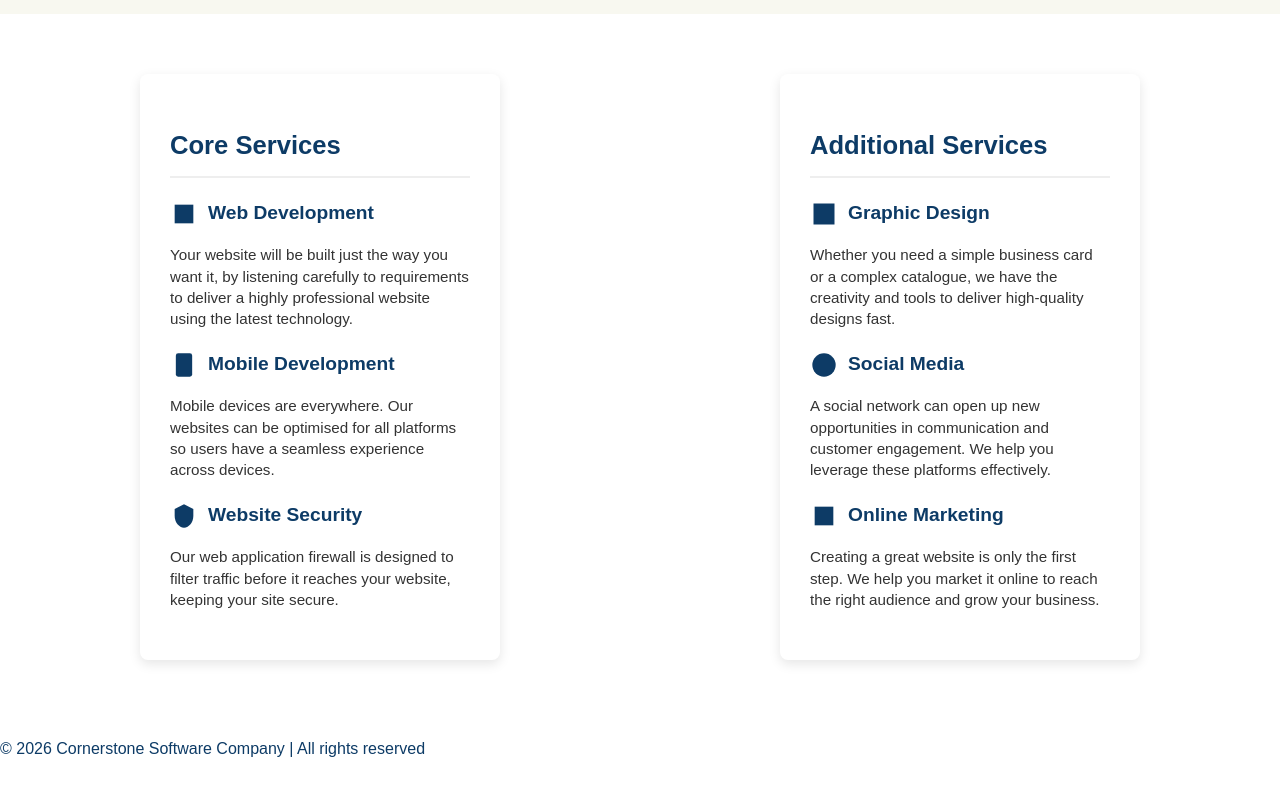
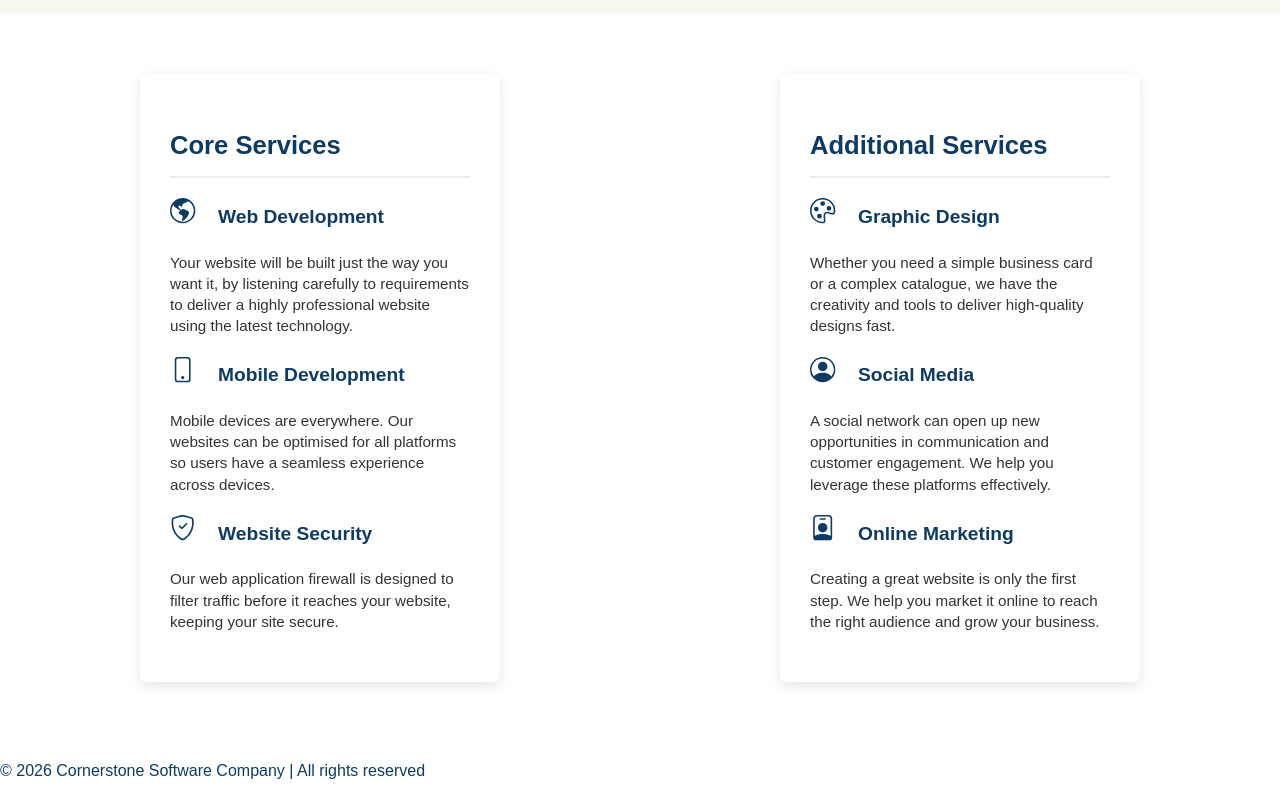
Before and after one commit to CONERSTONESOFTWARECOMPANY/cornerstone-software-website, a plain HTML site: page frontend/index.html in a window 1280 px wide. Shown: the part 918-1718 px from the top of the page. Before the commit the page ends 1696 px from the top, so only its background shows below. Drawn offline with Linux system fonts and the light colour scheme; a web font is replaced by a local one.

Commit message:
sectio-detail svg edits

```diff
--- a/frontend/index.html
+++ b/frontend/index.html
@@ -121,8 +121,8 @@
 
       <div class="service-info">
         <div class="title-row">
-          <svg xmlns="http://www.w3.org/2000/svg" width="28" height="28" fill="#0D3B66" viewBox="0 0 24 24">
-            <path d="M4 4h16v16H4V4z"/>
+          <svg xmlns="http://www.w3.org/2000/svg" width="38" height="38" fill="#0D3B66" class="bi bi-globe-americas" viewBox="0 0 24 24">
+           <path d="M8 0a8 8 0 1 0 0 16A8 8 0 0 0 8 0M2.04 4.326c.325 1.329 2.532 2.54 3.717 3.19.48.263.793.434.743.484q-.121.12-.242.234c-.416.396-.787.749-.758 1.266.035.634.618.824 1.214 1.017.577.188 1.168.38 1.286.983.082.417-.075.988-.22 1.52-.215.782-.406 1.48.22 1.48 1.5-.5 3.798-3.186 4-5 .138-1.243-2-2-3.5-2.5-.478-.16-.755.081-.99.284-.172.15-.322.279-.51.216-.445-.148-2.5-2-1.5-2.5.78-.39.952-.171 1.227.182.078.099.163.208.273.318.609.304.662-.132.723-.633.039-.322.081-.671.277-.867.434-.434 1.265-.791 2.028-1.12.712-.306 1.365-.587 1.579-.88A7 7 0 1 1 2.04 4.327Z"/>
           </svg>
           <h3>Web Development</h3>
         </div>
@@ -131,9 +131,10 @@
 
       <div class="service-info">
         <div class="title-row">
-          <svg xmlns="http://www.w3.org/2000/svg" width="28" height="28" fill="#0D3B66" viewBox="0 0 24 24">
-            <path d="M7 2h10a2 2 0 012 2v16a2 2 0 01-2 2H7a2 2 0 01-2-2V4a2 2 0 012-2z"/>
-          </svg>
+          <svg xmlns="http://www.w3.org/2000/svg" width="38" height="38" fill="#0D3B66" class="bi bi-phone" viewBox="0 0 24 24">
+           <path d="M11 1a1 1 0 0 1 1 1v12a1 1 0 0 1-1 1H5a1 1 0 0 1-1-1V2a1 1 0 0 1 1-1zM5 0a2 2 0 0 0-2 2v12a2 2 0 0 0 2 2h6a2 2 0 0 0 2-2V2a2 2 0 0 0-2-2z"/>
+           <path d="M8 14a1 1 0 1 0 0-2 1 1 0 0 0 0 2"/>
+         </svg>
           <h3>Mobile Development</h3>
         </div>
         <p>Mobile devices are everywhere. Our websites can be optimised for all platforms so users have a seamless experience across devices.</p>
@@ -141,8 +142,9 @@
 
       <div class="service-info">
         <div class="title-row">
-          <svg xmlns="http://www.w3.org/2000/svg" width="28" height="28" fill="#0D3B66" viewBox="0 0 24 24">
-            <path d="M12 2l8 4v6c0 5.25-3.75 10-8 10s-8-4.75-8-10V6l8-4z"/>
+          <svg xmlns="http://www.w3.org/2000/svg" width="38" height="38" fill="#0D3B66" class="bi bi-shield-check" viewBox="0 0 24 24">
+            <path d="M5.338 1.59a61 61 0 0 0-2.837.856.48.48 0 0 0-.328.39c-.554 4.157.726 7.19 2.253 9.188a10.7 10.7 0 0 0 2.287 2.233c.346.244.652.42.893.533q.18.085.293.118a1 1 0 0 0 .101.025 1 1 0 0 0 .1-.025q.114-.034.294-.118c.24-.113.547-.29.893-.533a10.7 10.7 0 0 0 2.287-2.233c1.527-1.997 2.807-5.031 2.253-9.188a.48.48 0 0 0-.328-.39c-.651-.213-1.75-.56-2.837-.855C9.552 1.29 8.531 1.067 8 1.067c-.53 0-1.552.223-2.662.524zM5.072.56C6.157.265 7.31 0 8 0s1.843.265 2.928.56c1.11.3 2.229.655 2.887.87a1.54 1.54 0 0 1 1.044 1.262c.596 4.477-.787 7.795-2.465 9.99a11.8 11.8 0 0 1-2.517 2.453 7 7 0 0 1-1.048.625c-.28.132-.581.24-.829.24s-.548-.108-.829-.24a7 7 0 0 1-1.048-.625 11.8 11.8 0 0 1-2.517-2.453C1.928 10.487.545 7.169 1.141 2.692A1.54 1.54 0 0 1 2.185 1.43 63 63 0 0 1 5.072.56"/>
+            <path d="M10.854 5.146a.5.5 0 0 1 0 .708l-3 3a.5.5 0 0 1-.708 0l-1.5-1.5a.5.5 0 1 1 .708-.708L7.5 7.793l2.646-2.647a.5.5 0 0 1 .708 0"/>
           </svg>
           <h3>Website Security</h3>
         </div>
@@ -156,9 +158,10 @@
 
       <div class="service-info">
         <div class="title-row">
-          <svg xmlns="http://www.w3.org/2000/svg" width="28" height="28" fill="#0D3B66" viewBox="0 0 24 24">
-            <path d="M3 3h18v18H3V3z"/>
-          </svg>
+          <svg xmlns="http://www.w3.org/2000/svg" width="38" height="38" fill="#0D3B66" class="bi bi-palette" viewBox="0 0 24 24">
+           <path d="M8 5a1.5 1.5 0 1 0 0-3 1.5 1.5 0 0 0 0 3m4 3a1.5 1.5 0 1 0 0-3 1.5 1.5 0 0 0 0 3M5.5 7a1.5 1.5 0 1 1-3 0 1.5 1.5 0 0 1 3 0m.5 6a1.5 1.5 0 1 0 0-3 1.5 1.5 0 0 0 0 3"/>
+           <path d="M16 8c0 3.15-1.866 2.585-3.567 2.07C11.42 9.763 10.465 9.473 10 10c-.603.683-.475 1.819-.351 2.92C9.826 14.495 9.996 16 8 16a8 8 0 1 1 8-8m-8 7c.611 0 .654-.171.655-.176.078-.146.124-.464.07-1.119-.014-.168-.037-.37-.061-.591-.052-.464-.112-1.005-.118-1.462-.01-.707.083-1.61.704-2.314.369-.417.845-.578 1.272-.618.404-.038.812.026 1.16.104.343.077.702.186 1.025.284l.028.008c.346.105.658.199.953.266.653.148.904.083.991.024C14.717 9.38 15 9.161 15 8a7 7 0 1 0-7 7"/>
+         </svg>
           <h3>Graphic Design</h3>
         </div>
         <p>Whether you need a simple business card or a complex catalogue, we have the creativity and tools to deliver high-quality designs fast.</p>
@@ -166,8 +169,9 @@
 
       <div class="service-info">
         <div class="title-row">
-          <svg xmlns="http://www.w3.org/2000/svg" width="28" height="28" fill="#0D3B66" viewBox="0 0 24 24">
-            <path d="M12 2a10 10 0 100 20 10 10 0 000-20z"/>
+          <svg xmlns="http://www.w3.org/2000/svg" width="38" height="38" fill="#0D3B66" class="bi bi-person-circle" viewBox="0 0 24 24">
+           <path d="M11 6a3 3 0 1 1-6 0 3 3 0 0 1 6 0"/>
+           <path fill-rule="evenodd" d="M0 8a8 8 0 1 1 16 0A8 8 0 0 1 0 8m8-7a7 7 0 0 0-5.468 11.37C3.242 11.226 4.805 10 8 10s4.757 1.225 5.468 2.37A7 7 0 0 0 8 1"/>
           </svg>
           <h3>Social Media</h3>
         </div>
@@ -176,8 +180,9 @@
 
       <div class="service-info">
         <div class="title-row">
-          <svg xmlns="http://www.w3.org/2000/svg" width="28" height="28" fill="#0D3B66" viewBox="0 0 24 24">
-            <path d="M4 4h16v16H4V4z"/>
+          <svg xmlns="http://www.w3.org/2000/svg" width="38" height="38" fill="#0D3B66" class="bi bi-person-badge" viewBox="0 0 24 24">
+           <path d="M6.5 2a.5.5 0 0 0 0 1h3a.5.5 0 0 0 0-1zM11 8a3 3 0 1 1-6 0 3 3 0 0 1 6 0"/>
+           <path d="M4.5 0A2.5 2.5 0 0 0 2 2.5V14a2 2 0 0 0 2 2h8a2 2 0 0 0 2-2V2.5A2.5 2.5 0 0 0 11.5 0zM3 2.5A1.5 1.5 0 0 1 4.5 1h7A1.5 1.5 0 0 1 13 2.5v10.795a4.2 4.2 0 0 0-.776-.492C11.392 12.387 10.063 12 8 12s-3.392.387-4.224.803a4.2 4.2 0 0 0-.776.492z"/>
           </svg>
           <h3>Online Marketing</h3>
         </div>
```
